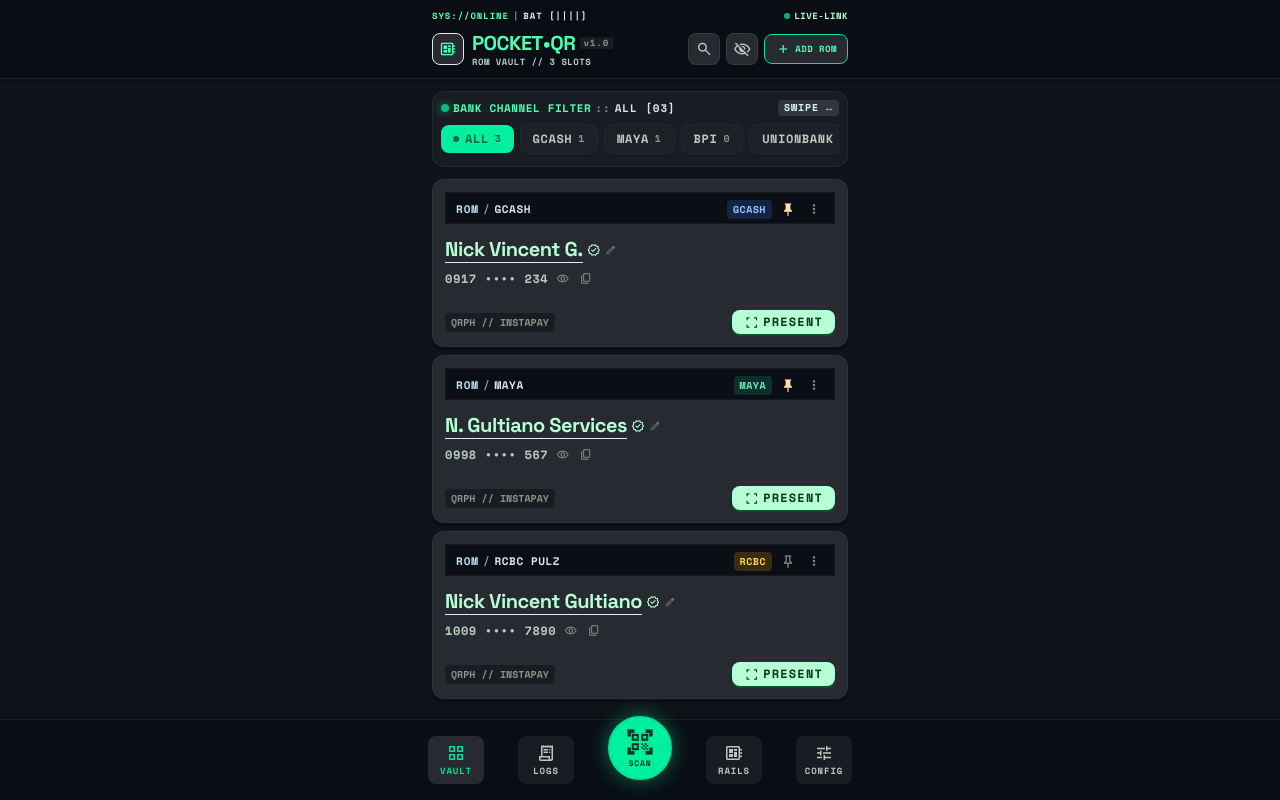
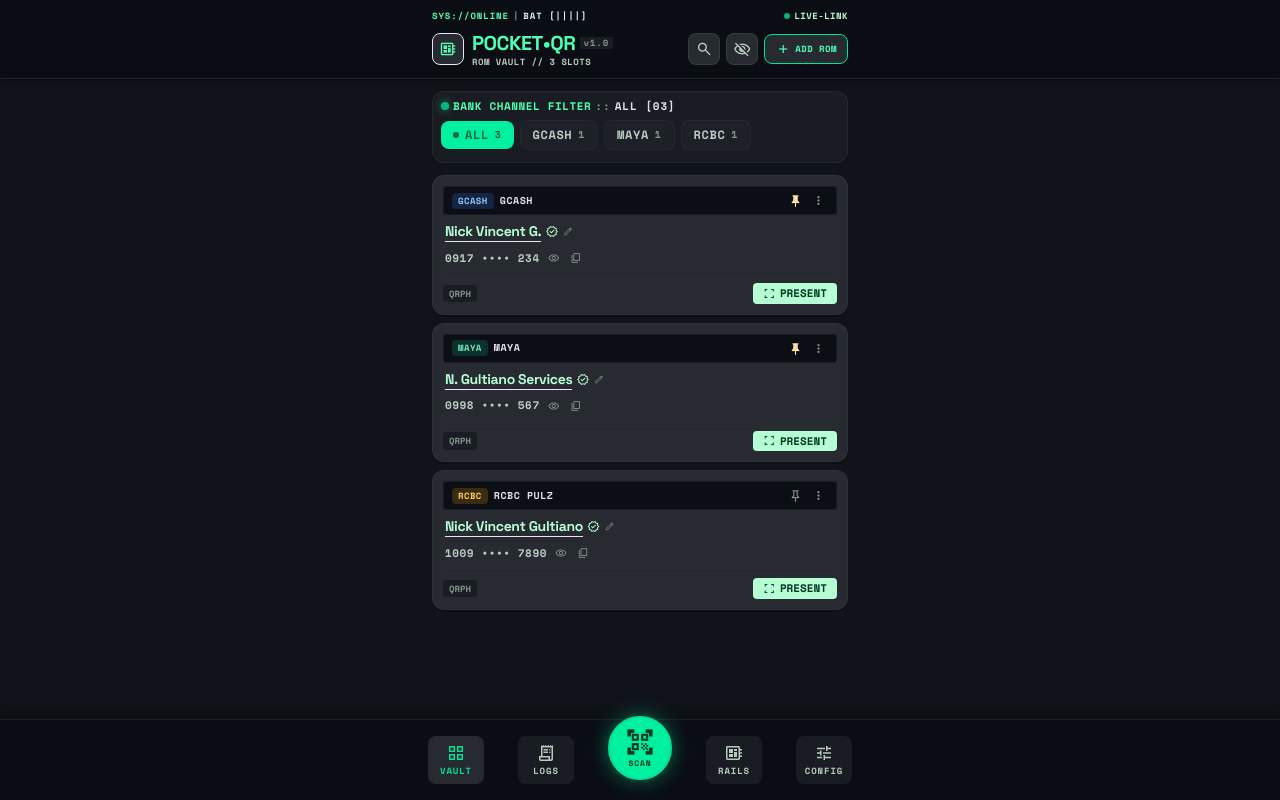
Before and after one commit to nickob4by/PocketQR, a React (Vite) app: page / in a window 1280 px wide. Built offline with nearby package versions, Linux system fonts and the light colour scheme; what @capacitor/core would draw is missing.

Commit message:
fix: enable horizontal touch pan in filter, show only active banks, remove swipe icon, and compact vault cards

```diff
--- a/src/components/CategoryFilter.tsx
+++ b/src/components/CategoryFilter.tsx
@@ -41,7 +41,8 @@ export const CategoryFilter: React.FC<CategoryFilterProps> = ({
     };
   }, [cards]);
 
-  const filterButtons: { id: FilterCategory; label: string; count: number }[] = [
+  const filterButtons = React.useMemo(() => {
+    const allButtons: { id: FilterCategory; label: string; count: number }[] = [
       { id: 'all', label: 'ALL', count: counts.all },
       { id: 'gcash', label: 'GCASH', count: counts.gcash },
       { id: 'maya', label: 'MAYA', count: counts.maya },
@@ -53,6 +54,18 @@ export const CategoryFilter: React.FC<CategoryFilterProps> = ({
       { id: 'seabank', label: 'SEABANK', count: counts.seabank },
       { id: 'other', label: 'OTHER', count: counts.other },
     ];
+
+    // Only show banks that actually have cards in the vault
+    return allButtons.filter((btn) => btn.id === 'all' || btn.count > 0);
+  }, [counts]);
+
+  // If current filter has 0 cards, reset to 'all'
+  React.useEffect(() => {
+    const exists = filterButtons.some((b) => b.id === currentFilter);
+    if (!exists && currentFilter !== 'all') {
+      onFilterChange('all');
+    }
+  }, [filterButtons, currentFilter, onFilterChange]);
 
   return (
     <div className="flex flex-col gap-space-xs p-space-sm bg-surface-container-low rounded-xl shadow-sm border border-outline-variant/30 mb-space-md">
@@ -66,11 +79,6 @@ export const CategoryFilter: React.FC<CategoryFilterProps> = ({
           <span className="text-outline text-[11px]">::</span>
           <span className="text-on-surface text-[11px]">
             {currentFilter.toUpperCase()} [{String(counts[currentFilter] ?? 0).padStart(2, '0')}]
-          </span>
-        </div>
-        <div className="flex items-center gap-space-xs text-on-surface-variant text-[10px]">
-          <span className="bg-surface-container-highest text-tertiary px-1.5 py-0.5 rounded font-bold font-mono">
-            SWIPE ↔
           </span>
         </div>
       </div>
--- a/src/components/QRCard.tsx
+++ b/src/components/QRCard.tsx
@@ -43,26 +43,23 @@ export const QRCard: React.FC<QRCardProps> = ({
   return (
     <div
       onClick={() => onPresent(card)}
-      className="relative bg-surface-container-high rounded-xl p-space-md shadow-[0_4px_0_0_#0b0e15] border border-outline-variant/40 active:translate-y-0.5 transition-all flex flex-col gap-space-sm select-none cursor-pointer hover:border-primary-fixed/50 hover:shadow-[0_4px_12px_rgba(0,240,160,0.12)] group/card"
+      className="relative bg-surface-container-high rounded-xl p-2.5 shadow-[0_2px_0_0_#0b0e15] border border-outline-variant/30 active:translate-y-0.5 transition-all flex flex-col gap-1.5 select-none cursor-pointer hover:border-primary-fixed/50 hover:shadow-[0_2px_8px_rgba(0,240,160,0.1)] group/card"
     >
       {/* Molded Inner Bezel Header Strip */}
-      <div className="flex items-center justify-between pb-1 bg-surface-container-lowest px-2.5 py-1.5 rounded-DEFAULT border border-outline-variant/20">
-        <div className="flex items-center gap-space-xs font-label-sm text-label-sm">
-          <span className="text-tertiary-fixed font-bold font-mono text-[11px]">ROM</span>
-          <span className="text-outline text-[11px]">/</span>
-          <span className="text-on-surface font-semibold tracking-wider font-mono text-[11px]">
-            {bankName}
-          </span>
-        </div>
-        <div className="flex items-center gap-1.5">
+      <div className="flex items-center justify-between bg-surface-container-lowest px-2 py-1 rounded border border-outline-variant/20">
+        <div className="flex items-center gap-1.5 font-label-sm text-label-sm min-w-0">
           <span
-            className={`font-label-sm text-[10px] px-1.5 py-0.5 rounded font-mono font-bold uppercase tracking-wider ${
+            className={`font-label-sm text-[9px] px-1.5 py-0.5 rounded font-mono font-bold uppercase tracking-wider shrink-0 ${
               bankConfig.badgeBg || 'bg-surface-container'
             } ${bankConfig.badgeText || 'text-on-surface'}`}
           >
             {card.bank.toUpperCase()}
           </span>
-
+          <span className="text-on-surface font-semibold tracking-wider font-mono text-[10px] truncate">
+            {bankName}
+          </span>
+        </div>
+        <div className="flex items-center gap-1 shrink-0">
           {/* Favorite Pin Toggle */}
           <button
             onClick={(e) => {
@@ -76,7 +73,7 @@ export const QRCard: React.FC<QRCardProps> = ({
             }`}
           >
             <span
-              className="material-symbols-outlined text-[16px]"
+              className="material-symbols-outlined text-[15px]"
               style={card.isFavorite ? { fontVariationSettings: "'FILL' 1" } : {}}
             >
               push_pin
@@ -93,7 +90,7 @@ export const QRCard: React.FC<QRCardProps> = ({
               className="text-outline hover:text-on-surface p-0.5 flex items-center cursor-pointer"
               aria-label="Options"
             >
-              <span className="material-symbols-outlined text-[16px]">more_vert</span>
+              <span className="material-symbols-outlined text-[15px]">more_vert</span>
             </button>
 
             {showMenu && (
@@ -137,10 +134,8 @@ export const QRCard: React.FC<QRCardProps> = ({
         </div>
       </div>
 
-      {/* Main Cartridge Body: Clean Info-Focused Layout */}
-      <div className="flex flex-col gap-1 py-1">
-        {/* Payee Credentials Column */}
-        <div className="flex flex-col justify-between flex-1 min-w-0">
+      {/* Main Cartridge Body: Clean Compact Layout */}
+      <div className="flex flex-col gap-0.5 px-0.5">
         <div className="flex items-center justify-between gap-1">
           <button
             type="button"
@@ -151,21 +146,21 @@ export const QRCard: React.FC<QRCardProps> = ({
             title="Tap to rename"
             className="flex items-center gap-1 text-left group/edit transition-colors max-w-full truncate cursor-pointer"
           >
-              <span className="font-headline-md text-headline-md text-primary tracking-tight truncate border-b border-primary/20 group-hover/edit:border-primary font-bold text-base">
+            <span className="font-headline-md text-primary tracking-tight truncate border-b border-primary/20 group-hover/edit:border-primary font-bold text-sm">
               {card.accountName}
             </span>
-              <span className="material-symbols-outlined text-primary text-[14px] flex-shrink-0">
+            <span className="material-symbols-outlined text-primary text-[13px] flex-shrink-0">
               verified
             </span>
-              <span className="material-symbols-outlined text-outline text-[12px] opacity-70 group-hover/edit:text-primary transition-colors flex-shrink-0">
+            <span className="material-symbols-outlined text-outline text-[11px] opacity-70 group-hover/edit:text-primary transition-colors flex-shrink-0">
               edit
             </span>
           </button>
         </div>
 
         {/* Masked Account / Mobile Number with 1-Tap Copy */}
-          <div className="flex items-center gap-1.5 mt-0.5">
-            <p className="font-label-md text-label-md text-on-surface-variant tracking-wider font-mono text-xs">
+        <div className="flex items-center gap-1.5">
+          <p className="font-label-md text-on-surface-variant tracking-wider font-mono text-[11px]">
             {formatAccountNumber(card.accountNumber, isMasked)}
           </p>
 
@@ -179,7 +174,7 @@ export const QRCard: React.FC<QRCardProps> = ({
               className="text-outline hover:text-on-surface p-0.5 cursor-pointer"
               title={localReveal ? 'Mask number' : 'Reveal full number'}
             >
-                <span className="material-symbols-outlined text-[13px]">
+              <span className="material-symbols-outlined text-[12px]">
                 {localReveal ? 'visibility_off' : 'visibility'}
               </span>
             </button>
@@ -190,18 +185,17 @@ export const QRCard: React.FC<QRCardProps> = ({
             title="Copy account number"
             className="text-outline hover:text-primary p-0.5 cursor-pointer"
           >
-              <span className="material-symbols-outlined text-[13px]">
+            <span className="material-symbols-outlined text-[12px]">
               {copiedNumber ? 'check' : 'content_copy'}
             </span>
           </button>
         </div>
       </div>
-      </div>
 
-      {/* Bottom Card Strip: Rail Protocol Tag & PRESENT Actuator */}
-      <div className="flex items-center justify-between pt-1 border-t border-outline-variant/20">
-        <span className="font-label-sm text-[10px] text-outline bg-surface-container-low px-1.5 py-0.5 rounded font-mono">
-          {card.rawPayload ? 'QRPH // INSTAPAY' : 'PAYMENT ROM'}
+      {/* Bottom Card Strip: Rail Tag & Compact PRESENT Button */}
+      <div className="flex items-center justify-between pt-1 border-t border-outline-variant/15">
+        <span className="font-label-sm text-[9px] text-outline bg-surface-container-low px-1.5 py-0.5 rounded font-mono">
+          {card.rawPayload ? 'QRPH' : 'ROM'}
         </span>
 
         <button
@@ -209,9 +203,9 @@ export const QRCard: React.FC<QRCardProps> = ({
             e.stopPropagation();
             onPresent(card);
           }}
-          className="flex items-center gap-1 px-3 py-1 bg-primary text-on-primary font-label-sm text-label-sm rounded-lg shadow-[0_2px_0_0_#005234] active:translate-y-0.5 transition-transform font-bold font-mono hover:bg-primary-fixed cursor-pointer text-xs"
+          className="flex items-center gap-1 px-2.5 py-0.5 bg-primary text-on-primary rounded font-bold font-mono hover:bg-primary-fixed cursor-pointer text-[11px] active:translate-y-0.5 transition-transform"
         >
-          <span className="material-symbols-outlined text-[15px]">fullscreen</span>
+          <span className="material-symbols-outlined text-[13px]">fullscreen</span>
           <span>PRESENT</span>
         </button>
       </div>
--- a/src/index.css
+++ b/src/index.css
@@ -77,6 +77,20 @@ textarea,
 .clickable {
   touch-action: pan-y manipulation;
   -webkit-tap-highlight-color: transparent;
+}
+
+/* Allow horizontal touch swiping in horizontal carousels & filter bars */
+.touch-pan-x,
+.touch-pan-x *,
+.overflow-x-auto,
+.overflow-x-auto * {
+  touch-action: pan-x pan-y !important;
+}
+
+.overflow-x-auto {
+  -webkit-overflow-scrolling: touch;
+  overscroll-behavior-x: contain;
+  overflow-x: auto;
 }
 
 main,
```
Lines whose indentation alone changed are shown as unchanged.
